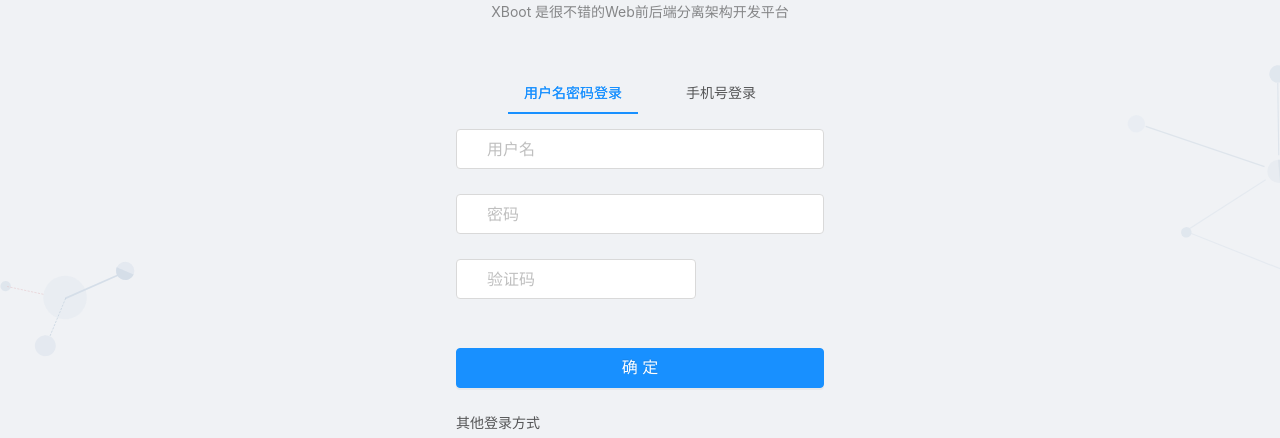
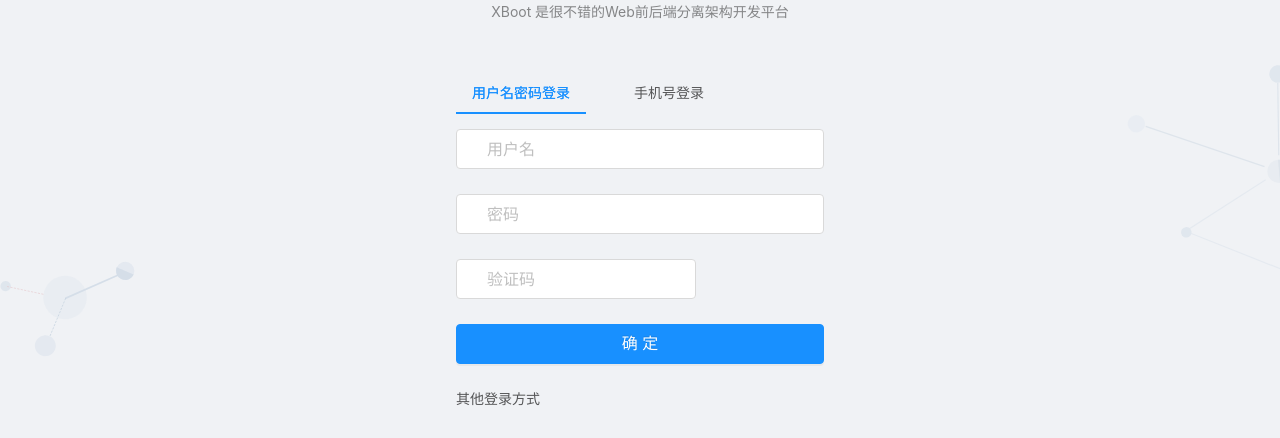
Before and after one commit to telami/stark-sso-web, a Vue app: page / in a window 1280 px wide. Shown: the part 252-690 px from the top of the page. Built offline with nearby package versions, Linux system fonts and the light colour scheme; no server answers.

Commit message:
[style] Change login view style

```diff
--- a/src/views/login.vue
+++ b/src/views/login.vue
@@ -1,7 +1,7 @@
 <template>
     <div class="container">
         <div class="main">
-            <BasicHeader></BasicHeader>
+            <BasicHeader/>
             <a-row>
                 <a-form
                         id="formLogin"
@@ -12,7 +12,7 @@
                 >
                     <a-tabs
                             :activeKey="customActiveKey"
-                            :tabBarStyle="{ textAlign: 'center', borderBottom: 'unset' }"
+                            :tabBarStyle="{ textAlign: 'left', borderBottom: 'unset' }"
                             @change="handleTabClick"
                     >
                         <a-tab-pane key="tab1" tab="用户名密码登录">
@@ -87,7 +87,7 @@
                         </a-tab-pane>
                     </a-tabs>
 
-                    <a-form-item style="margin-top:24px">
+                    <a-form-item>
                         <a-button
                                 size="large"
                                 type="primary"
@@ -323,9 +323,6 @@
             width: 368px;
             margin: 0 auto;
 
-        }
-    }
-
             .user-layout-login {
                 label {
                     font-size: 14px;
@@ -367,4 +364,7 @@
                     }
                 }
             }
+        }
+    }
+
 </style>
```
Lines whose indentation alone changed are shown as unchanged.
